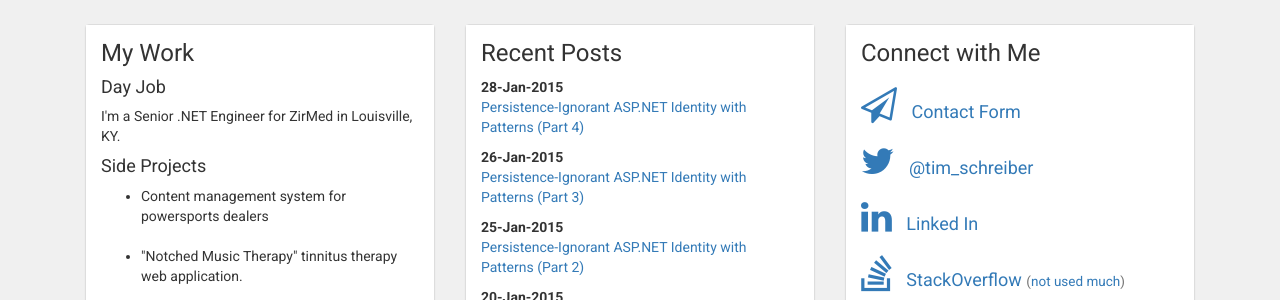
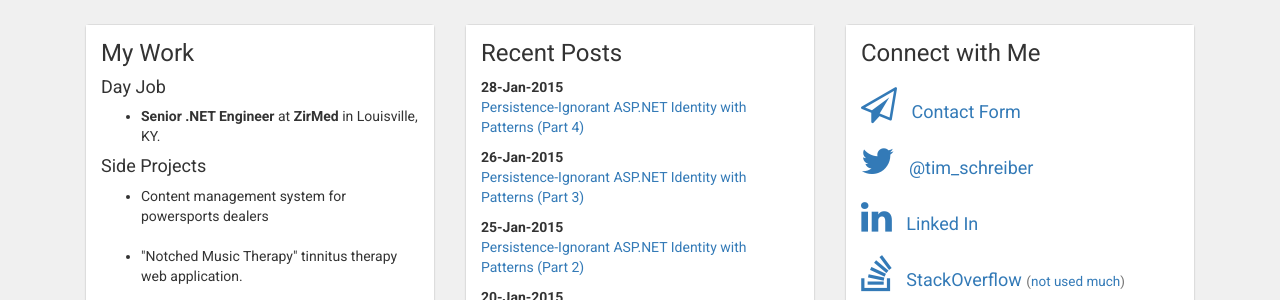
Before and after one commit to timschreiber/timschreiber.github.com, a Jekyll site: the page built from index.md, in a window 1280 px wide and 1109 px high. Shown: the part 494-794 px from the top of the window. Built offline with Jekyll 4.4.1, drawn with Linux system fonts in a browser that asks for light colours; nearby versions of some CDN libraries.

Commit message:
Update index.md

```diff
--- a/index.md
+++ b/index.md
@@ -26,7 +26,9 @@ description : "Timothy P. Schreiber (call me Tim) is a Senior .NET Developer/Arc
 				<div class="panel-body">
 					<h3>My Work</h3>
 					<h4>Day Job</h4>
-					<p>I'm a Senior .NET Engineer for ZirMed in Louisville, KY.</p>
+					<ul>
+						<li><b>Senior .NET Engineer</b> at <b>ZirMed</b> in Louisville, KY.</li>
+					</ul>
 					<h4>Side Projects</h4>
 					<ul>
 						<li>Content management system for powersports dealers<br/>&nbsp;</li>
```
